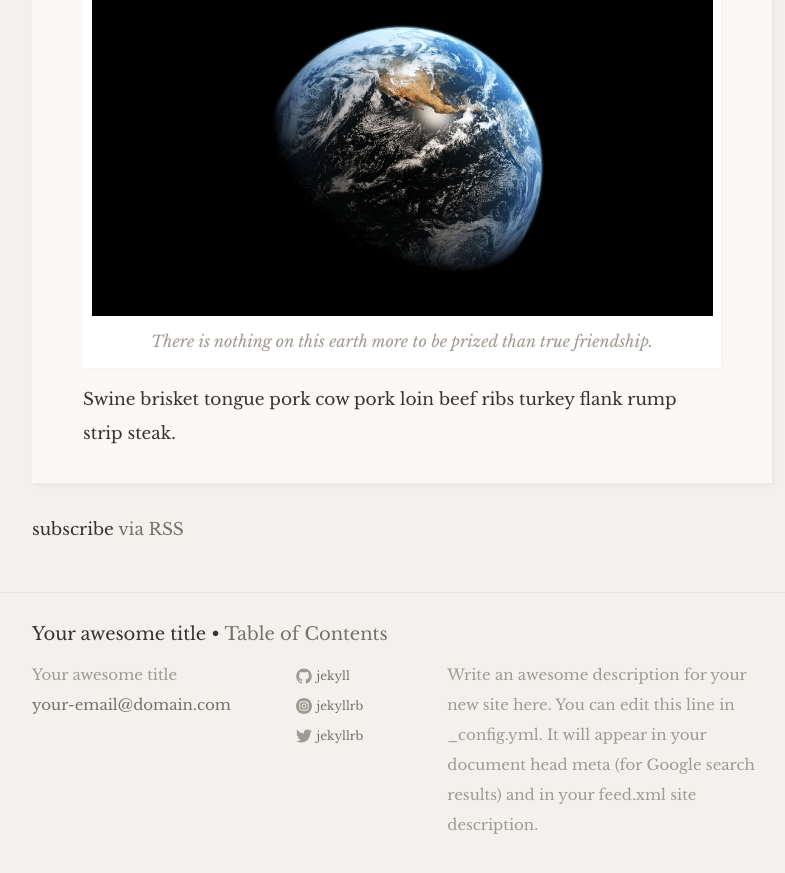
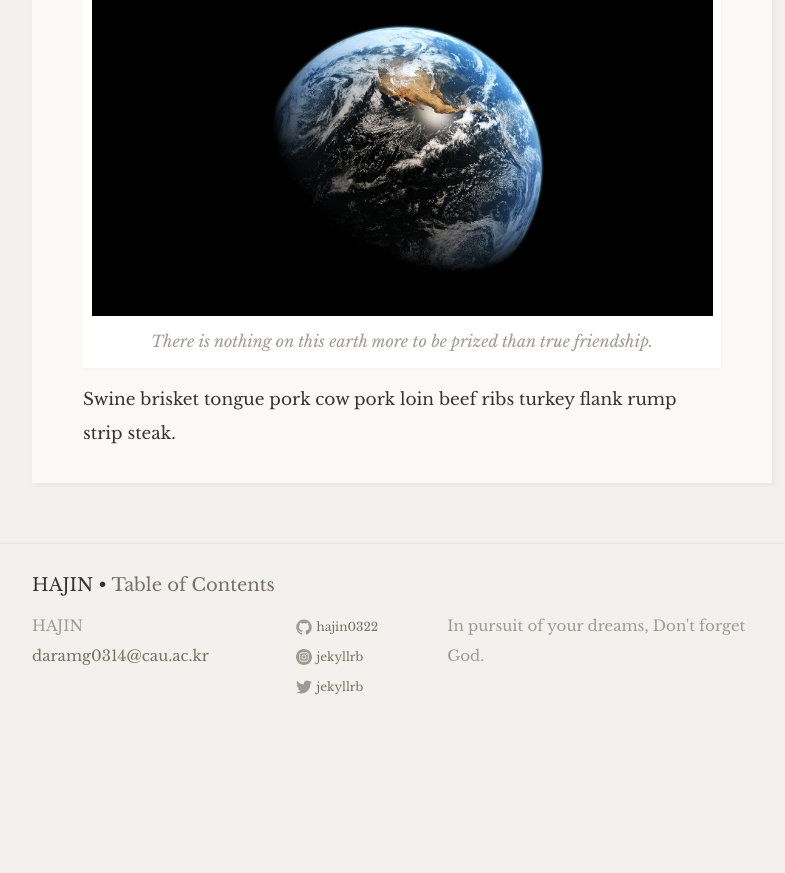
Before and after one commit to hajin0322/hajin0322.github.io, a Jekyll site: the page built from index.html, in a window 1280 px wide and 900 px high, scrolled down 1725 px. Shown: the top 873 px of the window, without its empty margins (238-1023 px from the left). Built offline with Jekyll 4.4.1, drawn with Linux system fonts in a browser that asks for light colours; some web fonts are replaced; after the commit the page ends 2486 px from its top, so only the background shows below that; some of the changed text lies outside the part shown.

Commit message:
second commit

```diff
--- a/_config.yml
+++ b/_config.yml
@@ -13,15 +13,13 @@
 # you will see them accessed via {{ site.title }}, {{ site.email }}, and so on.
 # You can create any custom variable you would like, and they will be accessible
 # in the templates via {{ site.myvariable }}.
-title: Your awesome title
-email: your-email@domain.com
+title: HAJIN
+email: daramg0314@cau.ac.kr
 description: > # this means to ignore newlines until "baseurl:"
-  Write an awesome description for your new site here. You can edit this
-  line in _config.yml. It will appear in your document head meta (for
-  Google search results) and in your feed.xml site description.
-baseurl: "/jekyll-theme-libretto" # the subpath of your site, e.g. /blog
-url: "https://ferrolho.github.io" # the base hostname & protocol for your site
-github_username:    jekyll
+  In pursuit of your dreams, Don't forget God.
+baseurl: "/blog" # the subpath of your site, e.g. /blog
+url: "https://hajin0322.github.io" # the base hostname & protocol for your site
+github_username:    hajin0322
 instagram_username: jekyllrb
 twitter_username:   jekyllrb
 
--- a/index.html
+++ b/index.html
@@ -25,7 +25,4 @@ layout: default
 		</li>
 		{% endfor %}
 	</ul>
-
-	<p class="rss-subscribe">subscribe <a href="{{ "/feed.xml" | prepend: site.baseurl }}">via RSS</a></p>
-
 </div>
```
Also changed, not shown: 17 other files.
